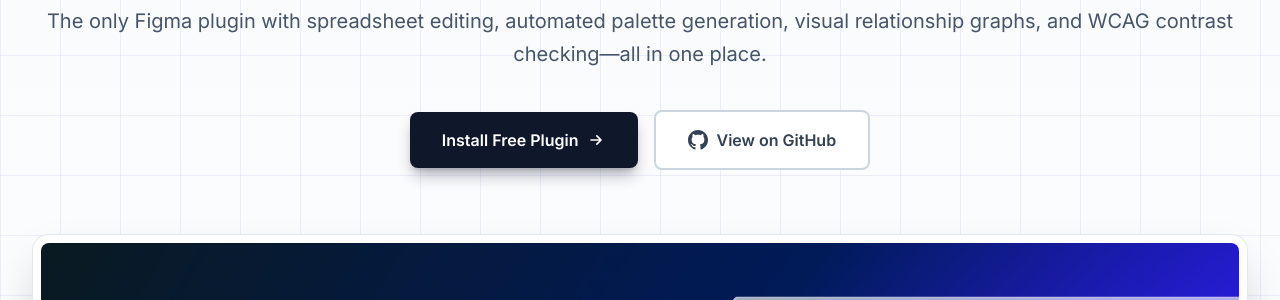
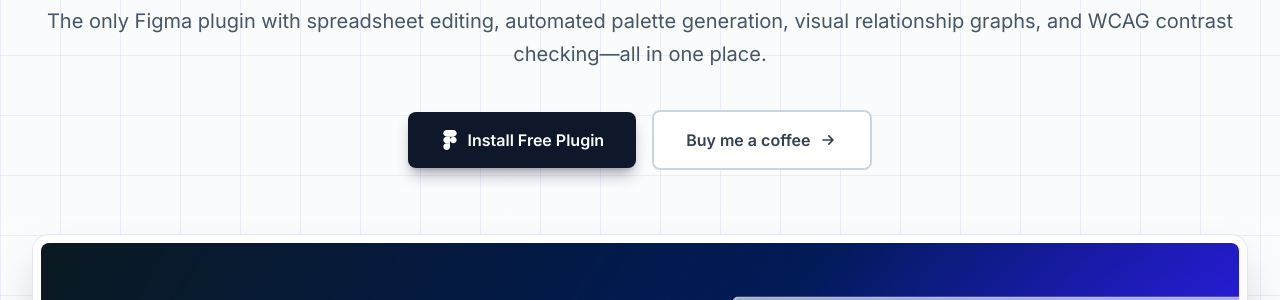
Before and after one commit to krstivoja/winden-tokens, a Jekyll site: the page built from docs/index.html, in a window 1280 px wide and 900 px high. Shown: the part 310-610 px from the top of the window. Built offline with Jekyll 4.4.1, drawn with Linux system fonts in a browser that asks for light colours; nearby versions of some CDN libraries.

Commit message:
Update homepage hero buttons
- Added Figma logo to 'Install Free Plugin' button
- Changed 'View on GitHub' to 'Buy me a coffee' with PayPal link
- Both buttons now have consistent styling with icons

```diff
--- a/docs/index.html
+++ b/docs/index.html
@@ -69,12 +69,18 @@
 
           <div class="mt-10 flex flex-col items-center justify-center gap-4 sm:flex-row">
             <a href="https://www.figma.com/community/plugin/1597659998667042080" target="_blank" class="inline-flex items-center gap-2 rounded-lg bg-slate-900 px-8 py-4 text-base font-semibold text-white shadow-lg shadow-slate-900/30 hover:bg-slate-800 hover:shadow-slate-900/40 transition">
+              <svg class="h-5 w-5" viewBox="0 0 38 57" fill="none" xmlns="http://www.w3.org/2000/svg">
+                <path d="M19 28.5C19 23.2533 23.2533 19 28.5 19C33.7467 19 38 23.2533 38 28.5C38 33.7467 33.7467 38 28.5 38C23.2533 38 19 33.7467 19 28.5Z" fill="currentColor"/>
+                <path d="M0 47.5C0 42.2533 4.25329 38 9.5 38H19V47.5C19 52.7467 14.7467 57 9.5 57C4.25329 57 0 52.7467 0 47.5Z" fill="currentColor"/>
+                <path d="M19 0V19H28.5C33.7467 19 38 14.7467 38 9.5C38 4.25329 33.7467 0 28.5 0H19Z" fill="currentColor"/>
+                <path d="M0 9.5C0 14.7467 4.25329 19 9.5 19H19V0H9.5C4.25329 0 0 4.25329 0 9.5Z" fill="currentColor"/>
+                <path d="M0 28.5C0 33.7467 4.25329 38 9.5 38H19V19H9.5C4.25329 19 0 23.2533 0 28.5Z" fill="currentColor"/>
+              </svg>
               Install Free Plugin
+            </a>
+            <a href="https://paypal.me/newinstockholm" target="_blank" class="inline-flex items-center gap-2 rounded-lg border-2 border-slate-300 bg-white px-8 py-4 text-base font-semibold text-slate-700 hover:border-slate-400 hover:bg-slate-50 transition">
+              Buy me a coffee
               <svg class="h-5 w-5" fill="none" stroke="currentColor" viewBox="0 0 24 24"><path stroke-linecap="round" stroke-linejoin="round" stroke-width="2" d="M13 7l5 5m0 0l-5 5m5-5H6"/></svg>
-            </a>
-            <a href="https://github.com/krstivoja/winden-tokens" target="_blank" class="inline-flex items-center gap-2 rounded-lg border-2 border-slate-300 bg-white px-8 py-4 text-base font-semibold text-slate-700 hover:border-slate-400 hover:bg-slate-50 transition">
-              <svg class="h-5 w-5" fill="currentColor" viewBox="0 0 24 24"><path d="M12 0c-6.626 0-12 5.373-12 12 0 5.302 3.438 9.8 8.207 11.387.599.111.793-.261.793-.577v-2.234c-3.338.726-4.033-1.416-4.033-1.416-.546-1.387-1.333-1.756-1.333-1.756-1.089-.745.083-.729.083-.729 1.205.084 1.839 1.237 1.839 1.237 1.07 1.834 2.807 1.304 3.492.997.107-.775.418-1.305.762-1.604-2.665-.305-5.467-1.334-5.467-5.931 0-1.311.469-2.381 1.236-3.221-.124-.303-.535-1.524.117-3.176 0 0 1.008-.322 3.301 1.23.957-.266 1.983-.399 3.003-.404 1.02.005 2.047.138 3.006.404 2.291-1.552 3.297-1.23 3.297-1.23.653 1.653.242 2.874.118 3.176.77.84 1.235 1.911 1.235 3.221 0 4.609-2.807 5.624-5.479 5.921.43.372.823 1.102.823 2.222v3.293c0 .319.192.694.801.576 4.765-1.589 8.199-6.086 8.199-11.386 0-6.627-5.373-12-12-12z"/></svg>
-              View on GitHub
             </a>
           </div>
 
```
